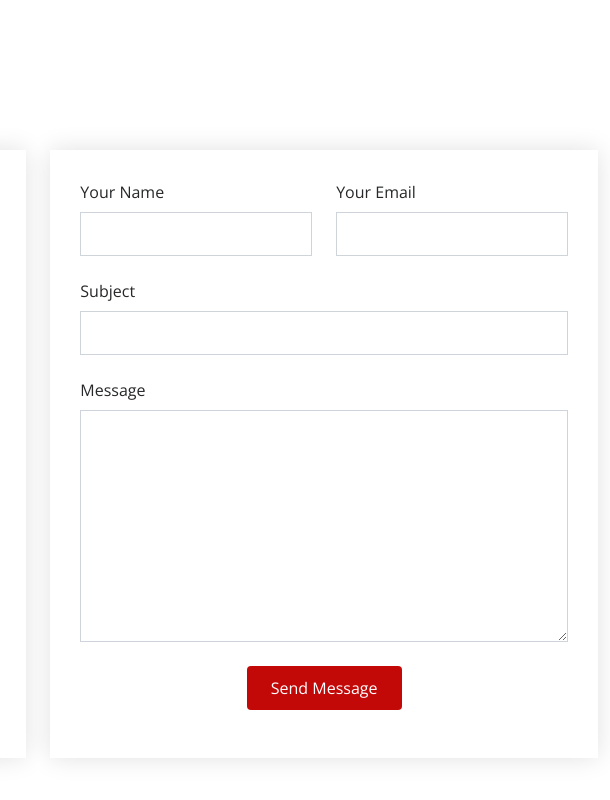
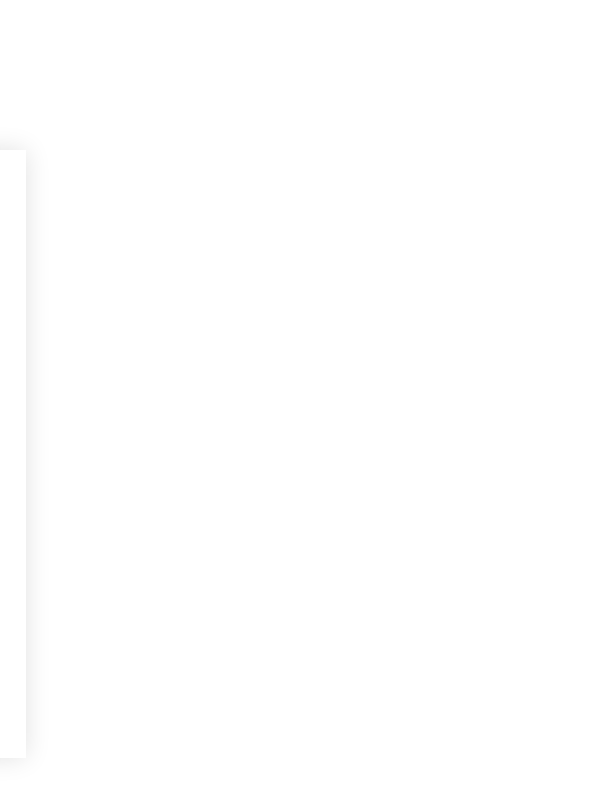
Before and after one commit to abdulaziz701/AbdulazizInstaWebResume, a plain HTML site: page index.html in a window 1280 px wide. Shown: the part 1817-2617 px from the top of the page, 670-1280 px from the left. Drawn offline with nearby package versions, Linux system fonts and the light colour scheme.

Commit message:
Update index.html

```diff
--- a/index.html
+++ b/index.html
@@ -234,35 +234,6 @@
 
           </div>
 
-          <div class="col-lg-7 mt-5 mt-lg-0 d-flex align-items-stretch">
-            <form action="forms/contact.php" method="post" role="form" class="php-email-form">
-              <div class="row">
-                <div class="form-group col-md-6">
-                  <label for="name">Your Name</label>
-                  <input type="text" name="name" class="form-control" id="name" required>
-                </div>
-                <div class="form-group col-md-6">
-                  <label for="name">Your Email</label>
-                  <input type="email" class="form-control" name="email" id="email" required>
-                </div>
-              </div>
-              <div class="form-group">
-                <label for="name">Subject</label>
-                <input type="text" class="form-control" name="subject" id="subject" required>
-              </div>
-              <div class="form-group">
-                <label for="name">Message</label>
-                <textarea class="form-control" name="message" rows="10" required></textarea>
-              </div>
-              <div class="my-3">
-                <div class="loading">Loading</div>
-                <div class="error-message"></div>
-                <div class="sent-message">Your message has been sent. Thank you!</div>
-              </div>
-              <div class="text-center"><button type="submit">Send Message</button></div>
-            </form>
-          </div>
-
         </div>
 
       </div>
```
